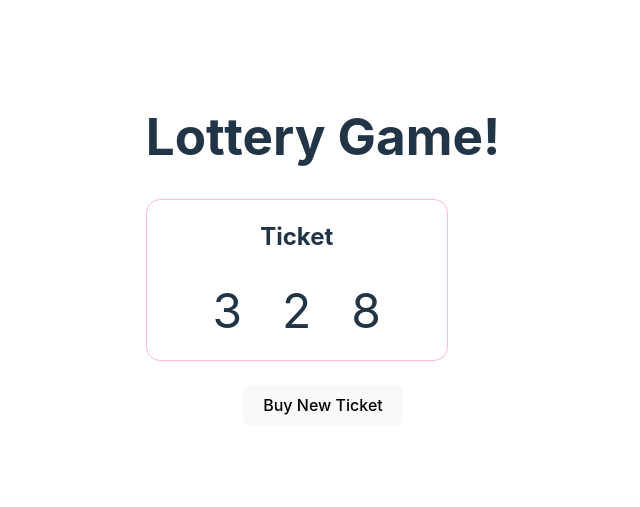
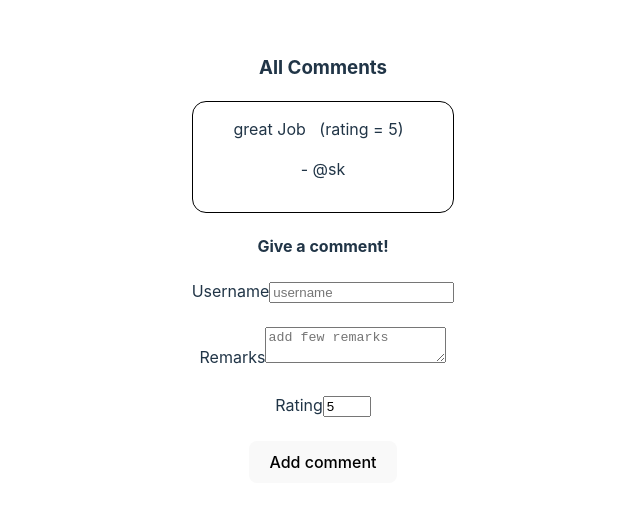
Before and after one commit to amarprakash1234/react-learning, a React (Vite) app in the folder react-state-class2/: page / in a window 1280 px wide. Shown: the part 141-648 px from the top of the page, without its empty margins (317-957 px from the left). Built offline with nearby package versions, Linux system fonts and the light colour scheme.

Commit message:
Update file

```diff
--- a/react-state-class2/src/App.jsx
+++ b/react-state-class2/src/App.jsx
@@ -22,7 +22,8 @@ function App() {
 
   return (
     <>
-      <Lottery n={3} winCondition={winCondition}/>
+      {/* <Lottery n={3} winCondition={winCondition}/> */}
+      <Comment />
     </>
   )
 }
--- a/react-state-class2/src/CommentsForm.jsx
+++ b/react-state-class2/src/CommentsForm.jsx
@@ -1,65 +1,65 @@
 import { useState } from "react"
 import { useFormik } from 'formik';
 
-const validate = values => {
-    const errors = {};
-    if (!values.username) {
-      errors.username = 'Username cannot be empty!';
-    }
+// const validate = values => { // Validations ke liye ye hamara method hogya, aur yhi method hmne useformik ko pass kr diya.
+//     const errors = {};
+//     if (!values.username) {
+//       errors.username = 'Username cannot be empty!';
+//     }
 
-    return errors;
-};
+//     return errors;
+// };
 
 export default function CommentsForm({addNewComment}) {
-    // let [formData, setFormData] = useState({
-    //     username: "",
-    //     remarks: "",
-    //     rating: 5,
+    let [formData, setFormData] = useState({
+        username: "",
+        remarks: "",
+        rating: 5,
+    });
+
+    // const formik = useFormik({
+    //     initialValues: {
+    //         username: '',
+    //         remarks: '',
+    //         rating: 5,
+    //     },
+    //     validate,
+    //     onSubmit: values => { // onsubmit pr kya hona chahiye uske liye ham es chiz ko use krne wale hai.
+    //       alert(JSON.stringify(values, null, 2));
+    //     },
     // });
 
-    const formik = useFormik({
-        initialValues: {
-            username: '',
-            remarks: '',
+    let handleInputChange = (event) => {
+        setFormData((currData) => {
+            return {...currData, [event.target.name]: event.target.value}
+        });
+    };
+
+    let handleSubmit = (event) => {
+        console.log(formData);
+        addNewComment(formData);
+        event.preventDefault();
+        setFormData({
+            username: "",
+            remarks: "",
             rating: 5,
-        },
-        validate,
-        onSubmit: values => {
-          alert(JSON.stringify(values, null, 2));
-        },
-    });
+        });
 
-    // let handleInputChange = (event) => {
-    //     setFormData((currData) => {
-    //         return {...currData, [event.target.name]: event.target.value}
-    //     });
-    // };
-
-    // let handleSubmit = (event) => {
-    //     console.log(formData);
-    //     addNewComment(formData);
-    //     event.preventDefault();
-    //     setFormData({
-    //         username: "",
-    //         remarks: "",
-    //         rating: 5,
-    //     });
-
-    // };
+    };
 
     return(
         <div>
             <h4>Give a comment!</h4>
-            <form onSubmit={formik.handleSubmit} action="">
+            <form onSubmit={handleSubmit} action="">
                 <label htmlFor="username">Username</label>
-                <input id="username" name="username" placeholder="username" type="text" value={formik.values.username} onChange={formik.handleChange}/>
-                {formik.errors.username ? <p style={{color: "red"}}>{formik.errors.username}</p> : null}
+                <input id="username" name="username" placeholder="username" type="text" value={formData.username} onChange={handleInputChange}/>
+                {/* {formik.errors.username ? <p style={{color: "red"}}>{formik.errors.username}</p> : null} */}
                 <br /><br />
                 <label htmlFor="remarks">Remarks</label>
-                <textarea id="remarks" placeholder="add few remarks" name="remarks" value={formik.values.remarks} onChange={formik.handleChange}></textarea>
+                <textarea id="remarks" placeholder="add few remarks" name="remarks" value={formData.remarks} onChange={handleInputChange}></textarea>
                 <br /><br />
                 <label htmlFor="rating">Rating</label>
-                <input id="rating" name="rating" placeholder="rating" type="number" min={1} max={5} value={formik.values.rating} onChange={formik.handleChange}/>
+                <input id="rating" name="rating" placeholder="rating" type="number" min={1} max={5} value={formData.rating} onChange={handleInputChange}/>
                 <br /><br />
                 <button type="submit">Add comment</button>
             </form>
--- a/react-state-class2/src/Form.jsx
+++ b/react-state-class2/src/Form.jsx
@@ -25,6 +25,8 @@ export default function Form() {
         });
     }
 
+
+
     return (
         <form action="" onSubmit={handleSubmit}>
             <label htmlFor="fullName">Full Name</label>
```
